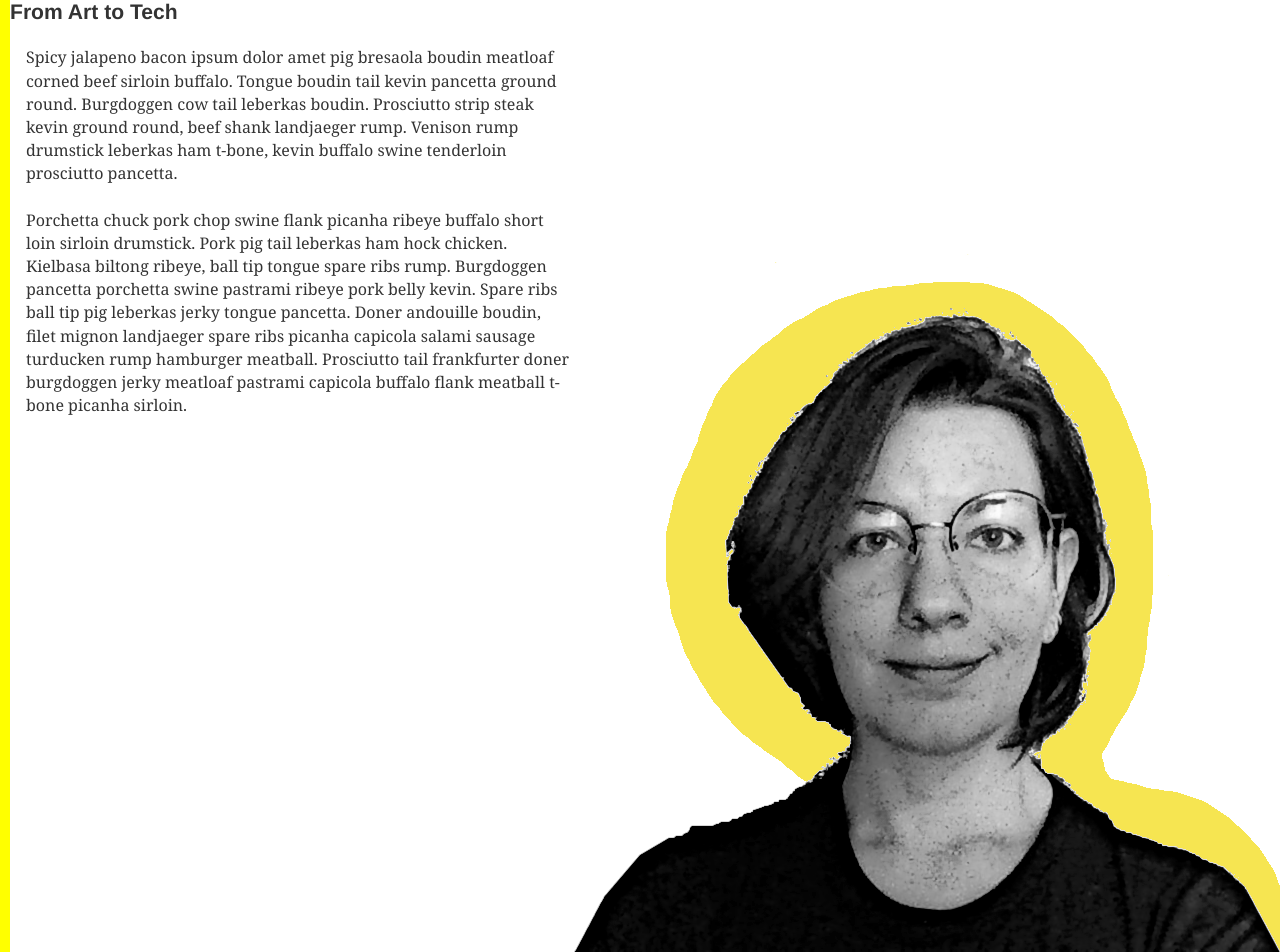
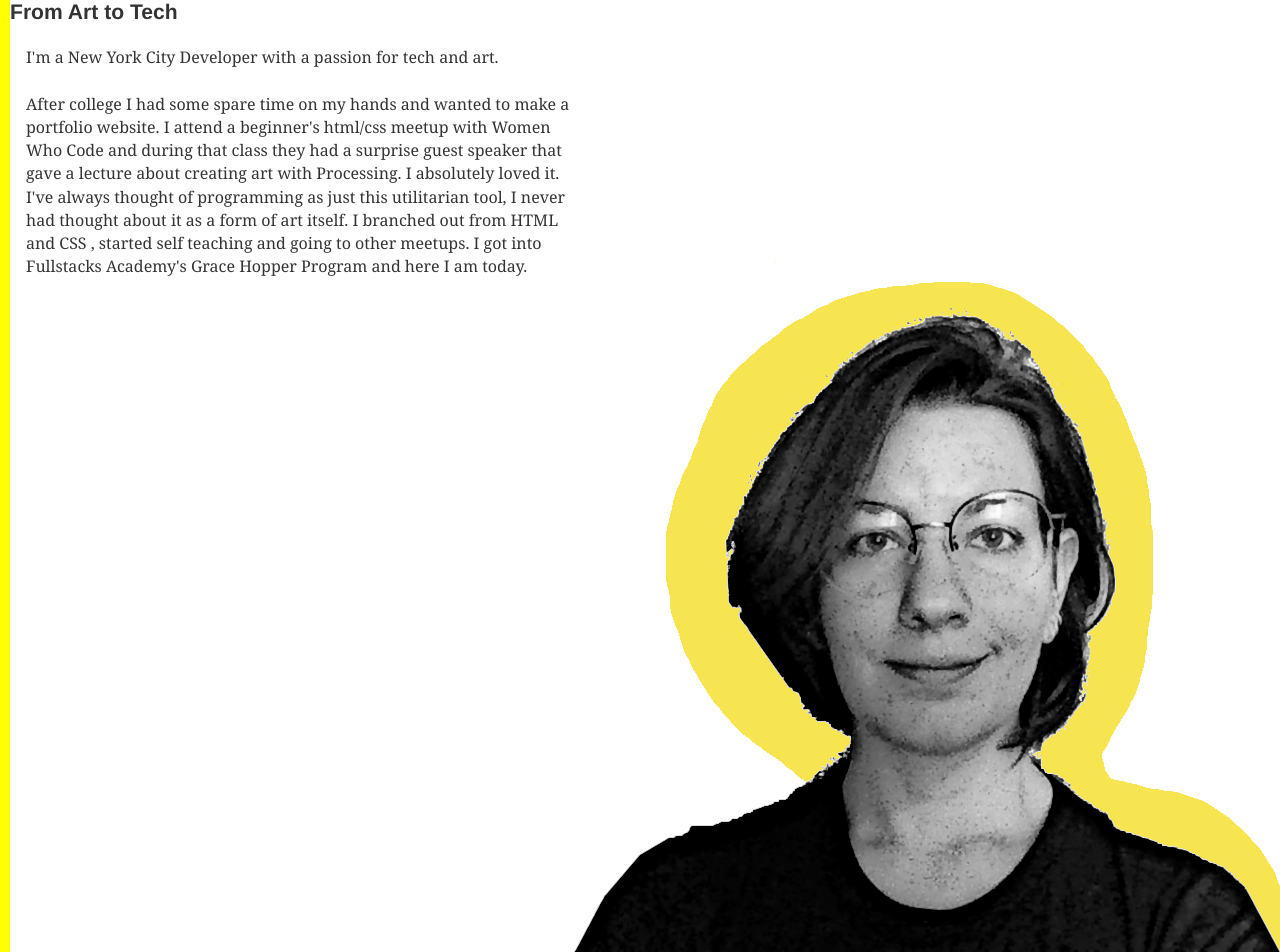
Before and after one commit to KillerPaperMice/keripmiller.com, a Gatsby site: page / in a window 1280 px wide. Shown: the top 952 px of the page. Built offline with nearby package versions, Linux system fonts and the light colour scheme; Gatsby itself is replaced by a stand-in of ours.

Commit message:
removed ipsum

```diff
--- a/src/components/About.jsx
+++ b/src/components/About.jsx
@@ -9,10 +9,10 @@ const About = () => (
   <div className={styles.storyContainer}>
     <h3>From Art to Tech</h3>
     <p className={styles.story}>
-      Spicy jalapeno bacon ipsum dolor amet pig bresaola boudin meatloaf corned beef sirloin buffalo. Tongue boudin tail kevin pancetta ground round. Burgdoggen cow tail leberkas boudin. Prosciutto strip steak kevin ground round, beef shank landjaeger rump. Venison rump drumstick leberkas ham t-bone, kevin buffalo swine tenderloin prosciutto pancetta.
+      I'm a New York City Developer with a passion for tech and art.
     </p>
     <p className={styles.story}>
-      Porchetta chuck pork chop swine flank picanha ribeye buffalo short loin sirloin drumstick. Pork pig tail leberkas ham hock chicken. Kielbasa biltong ribeye, ball tip tongue spare ribs rump. Burgdoggen pancetta porchetta swine pastrami ribeye pork belly kevin. Spare ribs ball tip pig leberkas jerky tongue pancetta. Doner andouille boudin, filet mignon landjaeger spare ribs picanha capicola salami sausage turducken rump hamburger meatball. Prosciutto tail frankfurter doner burgdoggen jerky meatloaf pastrami capicola buffalo flank meatball t-bone picanha sirloin.
+      After college I had some spare time on my hands and wanted to make a portfolio website. I attend a beginner's html/css meetup with Women Who Code and during that class they had a surprise guest speaker that gave a lecture about creating art with Processing. I absolutely loved it. I've always thought of programming as just this utilitarian tool, I never had thought about it as a form of art itself. I branched out from HTML and CSS , started self teaching and going to other meetups. I got into Fullstacks Academy's Grace Hopper Program and here I am today.
     </p>
   </div>
   <img className={styles.profile} src={profile} alt='profile picture'/>
```
